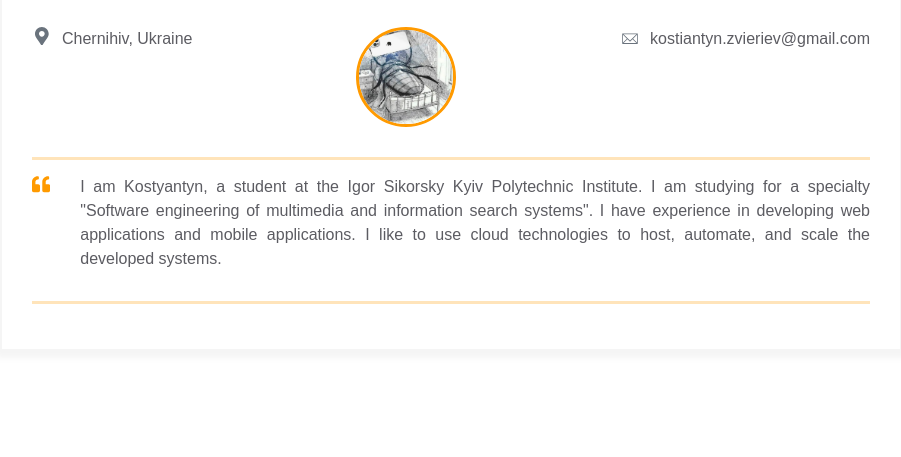
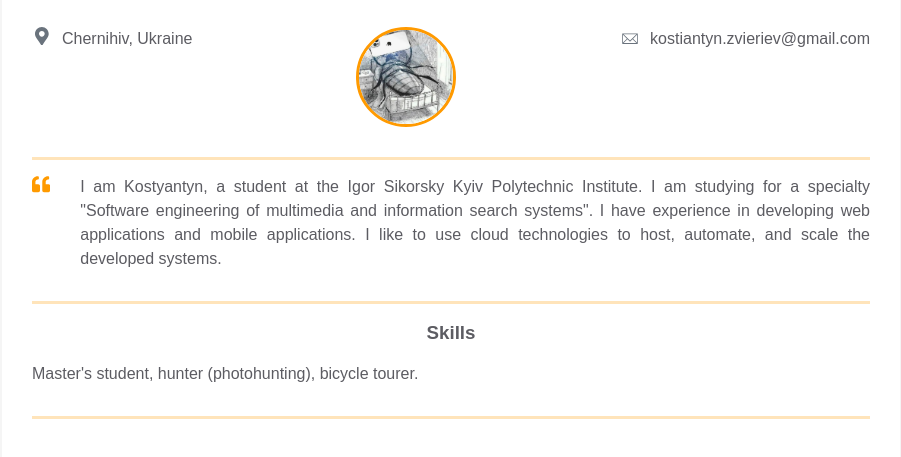
Before and after one commit to zvierievkp31ms/homepage, a plain HTML site: page index.html in a window 1280 px wide. Shown: the part 175-632 px from the top of the page, without its empty margins (189-1090 px from the left). Drawn offline with Linux system fonts and the light colour scheme.

Commit message:
add skills info

```diff
--- a/index.html
+++ b/index.html
@@ -85,6 +85,16 @@
             </div>
           </div>
         </div>
+        <div class="container">
+          <div class="resume__block">
+            <div class="skills">
+              <h3 class="skills__header">Skills</h3>
+              <p class="skills__text">
+                Master's student, hunter (photohunting), bicycle tourer.
+              </p>
+            </div>
+          </div>
+        </div>
       </div>
     </main>
   </body>
```
